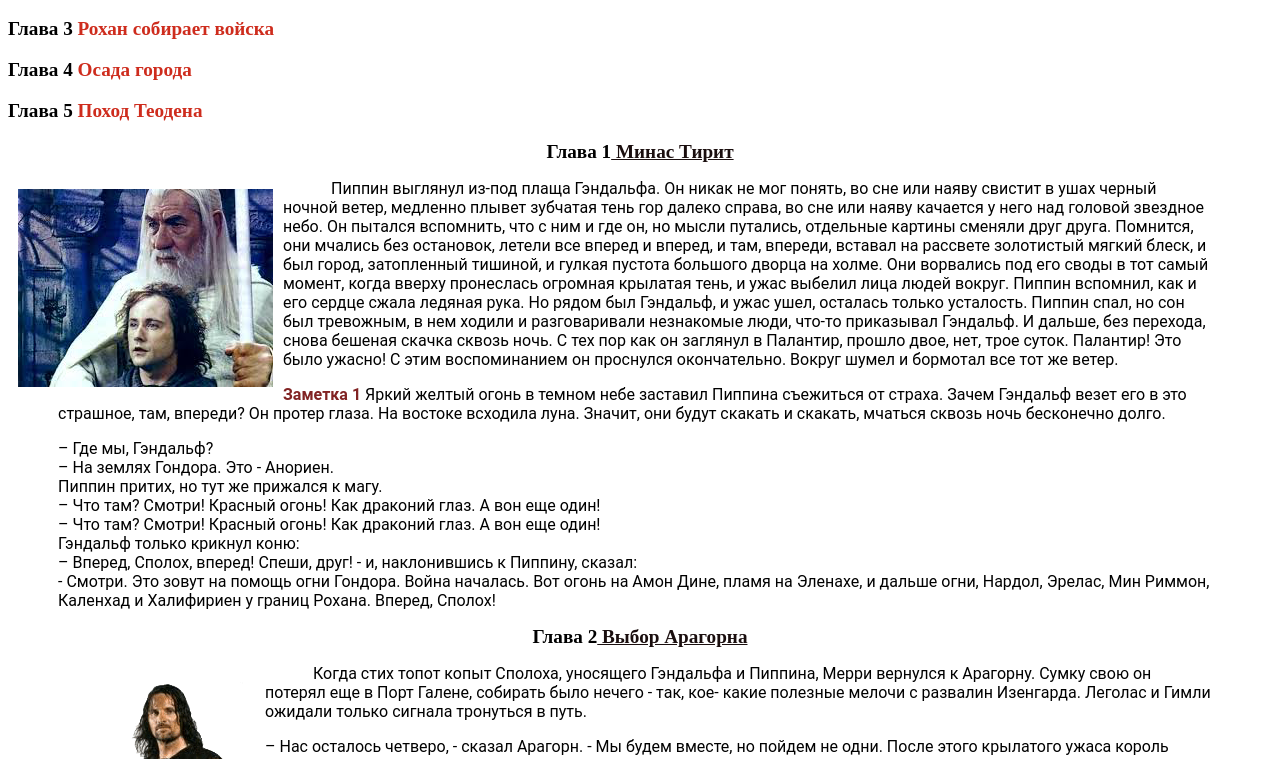
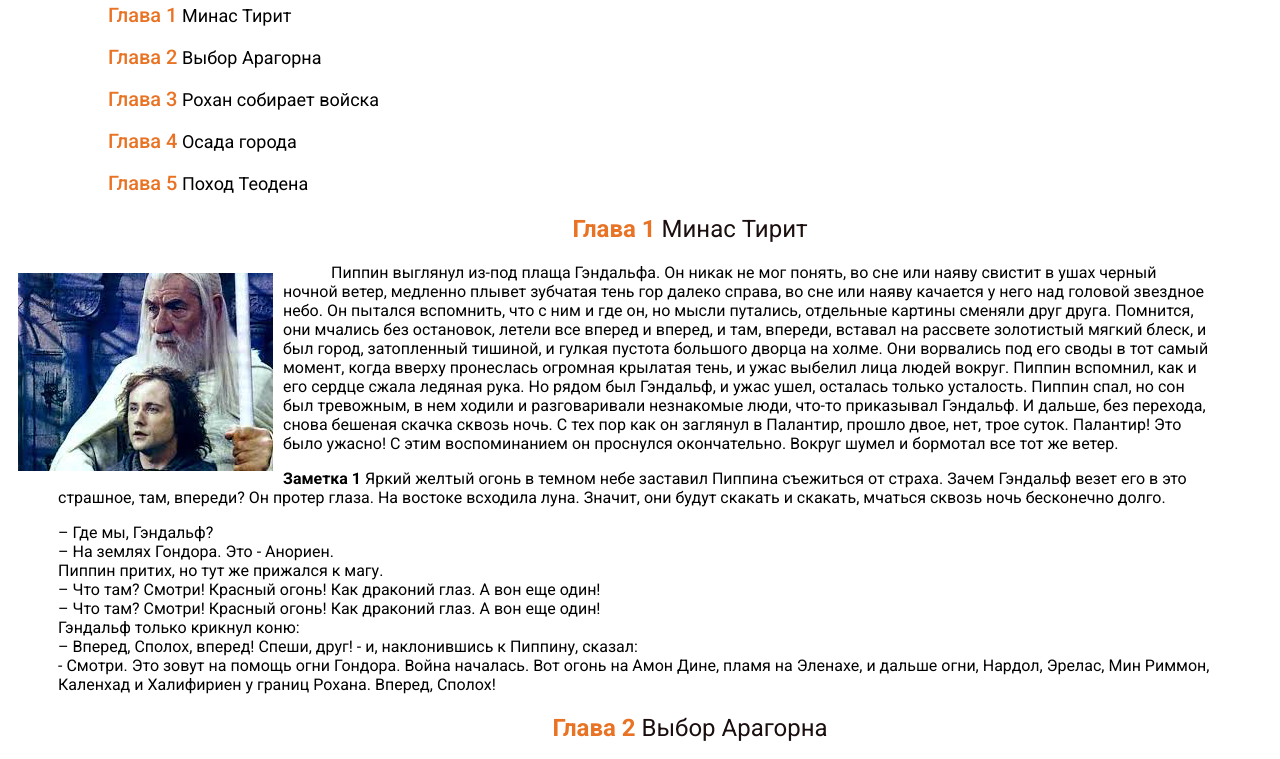
Before and after one commit to AlTsybrankova/AlTsybrankova.github.io, a plain HTML site: page index.html in a window 1280 px wide. Shown: the part 333-1092 px from the top of the page. Drawn offline with Linux system fonts and the light colour scheme.

Commit message:
Add files via upload

```diff
--- a/index.html
+++ b/index.html
@@ -7,9 +7,12 @@
     <title>Моя первая страница</title>
     <link rel="stylesheet" href="my page.css">
     <link rel="stylesheet" href="my page.css">
+    <link href="https://fonts.googleapis.com/css?family=Roboto:300,300i,400,400i,500,500i,700,700i&display=swap&subset=cyrillic,cyrillic-ext" rel="stylesheet">
+    <link href="https://fonts.googleapis.com/css?family=Montserrat:400,600i|Open+Sans:400,600,700,800&display=swap" rel="stylesheet">
+    <link href="https://fonts.googleapis.com/css?family=Lobster&display=swap" rel="stylesheet">
 </head>
 <body>
-    <p><i>Трилогия «Властелин Колец» бесспорно возглавляет список «культовых» книг XX века. Ее
+    <p><i class="zero">Трилогия «Властелин Колец» бесспорно возглавляет список «культовых» книг XX века. Ее
             автор, Дж.Р.Р.Толкин, профессор Оксфордского университета, специалист по древнему и
             средневековому английскому языку, создал удивительный мир - Среднеземье, который вот уже
             без малого пятьдесят лет неодолимо влечет к себе миллионы читателей. Там, в Среднеземье, в
@@ -26,12 +29,12 @@
             Короля» – третий том трилогии. Здесь рассказывается о последней битве, о том, как Хранитель
             выполнил свою миссию и как погибло царство Саурона.</i></p>
     <h1>Книга Пятая</h1>
-    <h3><a href="#111">Глава 1</a> Минас Тирит</h3>
-    <h3><a href="#222">Глава 2</a> Выбор Арагорна</h3>
-    <h3><a href="#333">Глава 3</a> Рохан собирает войска</h3>
-    <h3><a href="#444">Глава 4</a> Осада города</h3>
-    <h3><a href="#555">Глава 5</a> Поход Теодена</h3>
-    <h2><a id="111">Глава 1</a><ins> Минас Тирит</ins></h2>
+    <h3 class="h1"><a href="#111">Глава 1</a> Минас Тирит</h3>
+    <h3 class="h1"><a href="#222">Глава 2</a> Выбор Арагорна</h3>
+    <h3 class="h1"><a href="#333">Глава 3</a> Рохан собирает войска</h3>
+    <h3 class="h1"><a href="#444">Глава 4</a> Осада города</h3>
+    <h3 class="h1"><a href="#555">Глава 5</a> Поход Теодена</h3>
+    <h2 class="h1"><a id="111"><b class="h2">Глава 1</b></a> Минас Тирит</h2>
     <img src="../images/pipin.png" alt="pipin" align="left" vspace="10" hspace="10"/>
     <p class="first">Пиппин выглянул из-под плаща Гэндальфа. Он никак не мог понять, во сне
         или наяву свистит в ушах черный ночной ветер, медленно плывет зубчатая тень гор
@@ -49,7 +52,7 @@
         он заглянул в Палантир, прошло двое, нет, трое суток. Палантир! Это было ужасно! С
         этим воспоминанием он проснулся окончательно. Вокруг шумел и бормотал все тот же
         ветер.</p>
-    <p><b class="second">Заметка 1</b> Яркий желтый огонь в темном небе заставил Пиппина съежиться от
+    <p><b class="third">Заметка 1</b> Яркий желтый огонь в темном небе заставил Пиппина съежиться от
         страха. Зачем Гэндальф везет его в это страшное, там, впереди? Он протер глаза. На
         востоке всходила луна. Значит, они будут скакать и скакать, мчаться сквозь ночь
         бесконечно долго.</p>
@@ -66,7 +69,7 @@
             Халифириен у границ Рохана. Вперед, Сполох!</dt>
         <dd></dd>
     </dl>
-    <h2><a id="222">Глава 2</a><ins> Выбор Арагорна</ins></h2>
+    <h2 class="h1"><a id="222"><b class="h2">Глава 2</b></a> Выбор Арагорна</h2>
     <p><img src="../images/aragorn.png" alt="aragorn" align="left" vspace="10" hspace="10"/></p>
         <p class="first">Когда стих топот копыт Сполоха, уносящего Гэндальфа и Пиппина, Мерри вернулся к
             Арагорну. Сумку свою он потерял еще в Порт Галене, собирать было нечего - так, кое-
@@ -96,7 +99,7 @@
         нагнал Всадник из арьергарда.</dt>
         <dd></dd>
     </dl>
-    <h2><a id="333">Глава 3</a><ins> Рохан собирает войска</ins></h2>
+    <h2 class="h1"><a id="333"><b class="h2">Глава 3</b></a> Рохан собирает войска</h2>
      <p class="first">Отныне все дороги вели на восток, навстречу Тьме. В тот самый час, когда Пиппин,
         стоя пред воротами Города, смотрел на входящие войска, король Рохана во главе
         большого отряда Всадников спускался с гор.
@@ -117,7 +120,7 @@
         вздымались вокруг под самые небеса, он чувствовал себя неуютно, живо ощущая
         исполинскую тяжесть, гнетущую грудь Среднеземья. Слишком они были большие;
         глядя на них, хотелось оказаться в маленькой комнатке возле камина.<b class="second">Заметка 3</b></p>
-    <h2><a id="444">Глава 4</a><ins> Осада города</ins></h2>
+    <h2 class="h1"><a id="444"><b class="h2">Глава 4</b></a> Осада города</h2>
     <p class="first">Гэндальф разбудил Пиппина. За окнами по-прежнему было темно, в комнате горели свечи. Духота стояла, как перед грозой.</p>
 
      <ul>
@@ -132,7 +135,7 @@
         <li>– Чтобы помешать тебе делать глупости, - в тон ему ответил маг. - Если тебе здесь не
         по нраву, то, кроме себя, винить некого.</li>
         <li>Пиппин насупился и замолчал.</li></ul>
-        <p><b class="second">Заметка 4</b></p>
+        <p><b class="third">Заметка 4</b></p>
      <ul>
         <li>Когда Гэндальф снова привел его в зал со статуями и колоннами, Денетор сидел на том
         же самом месте. «Как старый, терпеливый паук, - подумалось Пиппину. - Он что, так
@@ -148,7 +151,7 @@
         <li>– Укажу. Когда узнаю, что ты можешь. А для этого лучше всего оставить тебя при
         себе. Будешь выполнять мои поручения, беседовать со мной, когда будет время. Петь
         умеешь?</li></ul>
-    <h2><a id="555">Глава 5</a><ins> Поход Теодена</ins></h2>
+    <h2 class="h1"><a id="555"><b class="h2">Глава 5</b></a> Поход Теодена</h2>
     <p><img src="../images/merri.png" alt="merri" align="left" vspace="10" hspace="10"/></p>
      <p class="first">Мерри лежал, завернувшись в одеяло, и тщетно вглядывался в темноту. Ночь была
         тихой, безветренной, только деревья чуть слышно вздыхали вокруг. Он поднял голову
@@ -167,7 +170,7 @@
         (так Всадники называли отряды). Во всяком случае, воины старались не замечать
         лишнего новобранца. С ним никто не заговаривал, а если смотрели, то как на лишнюю
         переметную суму за спиной Дернхельма. Да и сам молодой Всадник за всю дорогу не
-        проронил ни слова.<b class="second">Заметка 5</b> Тут поневоле начнешь ощущать себя
+        проронил ни слова.<b class="third">Заметка 5</b> Тут поневоле начнешь ощущать себя
         никому не нужной обузой. Войска Теодена все ближе подходили к опасным местам.
         До внешних укреплений Минас Тирита оставалось меньше дня пути. Разведчики, которым
         удалось вернуться, доложили, что дорога впереди захвачена врагом. В трех милях западнее
--- a/my page.css
+++ b/my page.css
@@ -1,25 +1,35 @@
+body {font-family: 'Montserrat', sans-serif;
+  font-family: 'Open Sans', sans-serif;
+}
 H1 {
-    color:  rgb(206, 44, 29);
-    font-size: 150%;
-    font-family: Vesna;
-    src: url('fonts/Vesna.TTF');
+    color:  rgb(233, 115, 36);
+    font-size: 50px;
+    font-family: 'Lobster', cursive;
     text-align: center;
     padding-left: 65px;
       }
     H2 {
     color: #1a0e0e;
-    font-size: 120%;
+    font-size: 24px;
     text-align: center;
+    font-family: 'Roboto', sans-serif;
+    font-weight: 500;
+
+    }
+    h3 {
+      color:#000000;
+      font-size: 18px;
+      font-family: 'Roboto', sans-serif;
       }
-    H2 {
-      font-family: Vesna;
-      src: url('fonts/Vesna.TTF');
+    .h1
+    {
+      font-weight:400;
     }
     p {
     color: #000000;
-    font-size: 100%;
-    font-family: Roboto;
-    src: url('fonts/Roboto.TTF');
+    font-size: 16px;
+    font-family: 'Roboto', sans-serif;
+    font-weight: 400;
     text-align: left;
   }
   P {
@@ -28,31 +38,39 @@ H1 {
   }
   dl {
     color: #000000;
-    font-size: 100%;
-    font-family: Roboto;
-    src: url('fonts/Roboto.TTF');
+    font-size: 16px;
+    font-family: 'Roboto', sans-serif;
     text-align: left;
     padding-left: 50px;
     padding-right: 60px;
   }
   ul{color: #000000;
-    font-size: 100%;
-    font-family: Roboto;
-    src: url('fonts/Roboto.TTF');
+    font-size: 16px;
+    font-family: 'Roboto', sans-serif;
     text-align: left;}
-    padding-left: 50px;
-    padding-right: 60px;
+  ul{padding-left: 50px;
+    padding-right: 60px;}
   a {padding-left: 100px;
    }
-  a {color: #000;}
+  a {color:rgb(233, 115, 36);
+    font-family: 'Roboto', sans-serif;
+    font-weight: 500;
+    font-size: 20px;
+  }
   a {text-decoration: none;}
   a:hover {text-decoration: underline;}
   p.first {
     text-indent: 3em;
   }
-  h3 {
-    color: rgb(206, 44, 29);
-    font-size: 120%;
-    font-family Arial, Verdana, sans-serif;
-    }
-  b.second {color: rgb(129, 35, 35);}
+  b.third { font-weight: 800;
+  }
+
+  .h2 {font-size: 24px;
+      font-weight: 900;
+  }
+  i.zero {font-family: 'Roboto', sans-serif;
+  font-weight: 300
+  }
+  b.h2 {
+    font-size: 24px;
+  }
```
